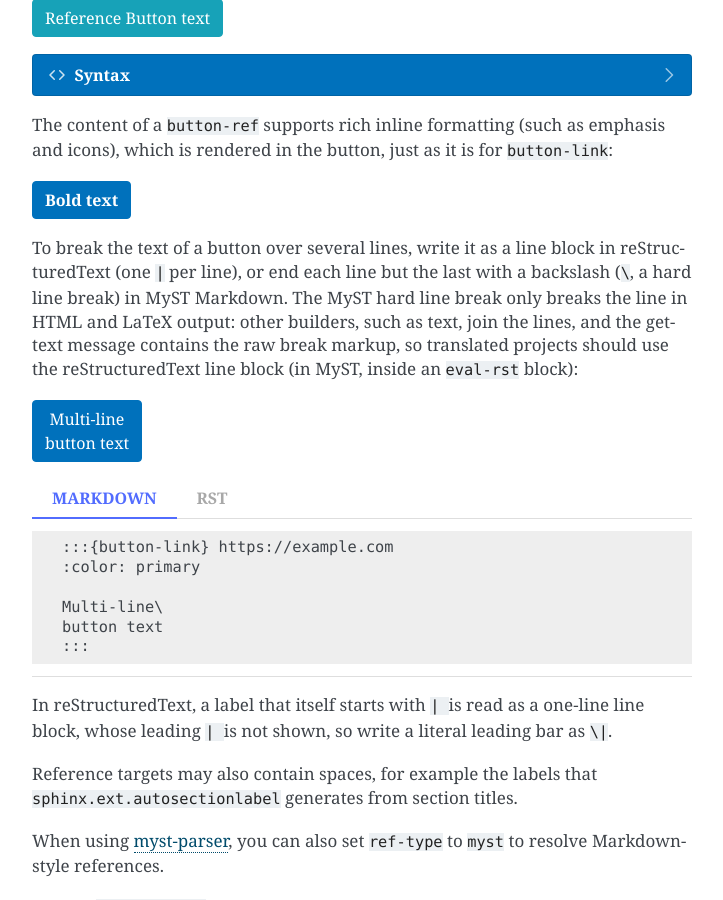
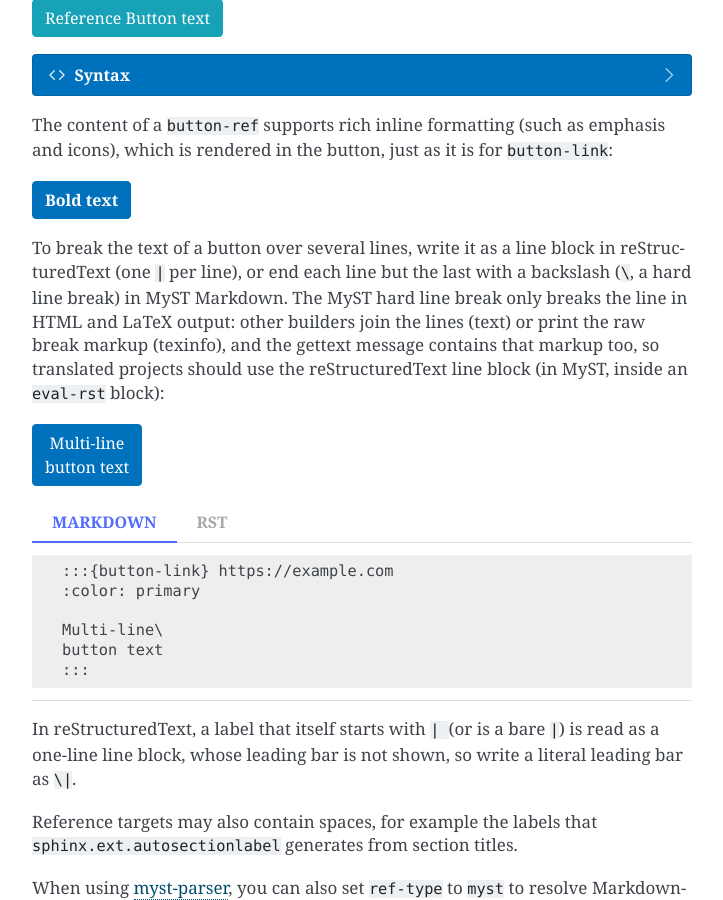
Before and after one commit to executablebooks/sphinx-design, a Sphinx documentation site: the page built from docs/badges_buttons.md, in a window 1280 px wide and 900 px high, scrolled down 2645 px. Shown: the whole window, without its empty margins (388-1111 px from the left). Built offline with Sphinx 7.4.7, drawn with Linux system fonts in a browser that asks for light colours; nearby versions of some CDN libraries.

Commit message:
📚 DOCS: Buttons: say that some builders print a MyST hard break raw
Texinfo prints the raw break markup of a MyST hard line break in button
text, rather than joining the lines as the text builder does. The note on
a leading bar also covers a bare `|` label, which is an empty line block.

`````diff
--- a/docs/badges_buttons.md
+++ b/docs/badges_buttons.md
@@ -184,9 +184,9 @@ To break the text of a button over several lines, write it as a line block in
 reStructuredText (one `|` per line), or end each line but the last with a
 backslash (`\`, a hard line break) in MyST Markdown.
 The MyST hard line break only breaks the line in HTML and LaTeX output:
-other builders, such as text, join the lines, and the gettext message contains
-the raw break markup, so translated projects should use the reStructuredText
-line block (in MyST, inside an `eval-rst` block):
+other builders join the lines (text) or print the raw break markup (texinfo),
+and the gettext message contains that markup too, so translated projects should
+use the reStructuredText line block (in MyST, inside an `eval-rst` block):
 
 ```{eval-rst}
 .. button-link:: https://example.com
@@ -214,8 +214,9 @@ button text
 ```
 ````
 
-In reStructuredText, a label that itself starts with `| ` is read as a one-line
-line block, whose leading `| ` is not shown, so write a literal leading bar as `\|`.
+In reStructuredText, a label that itself starts with `| ` (or is a bare `|`) is read
+as a one-line line block, whose leading bar is not shown, so write a literal leading
+bar as `\|`.
 
 Reference targets may also contain spaces, for example the labels that
 `sphinx.ext.autosectionlabel` generates from section titles.
`````
